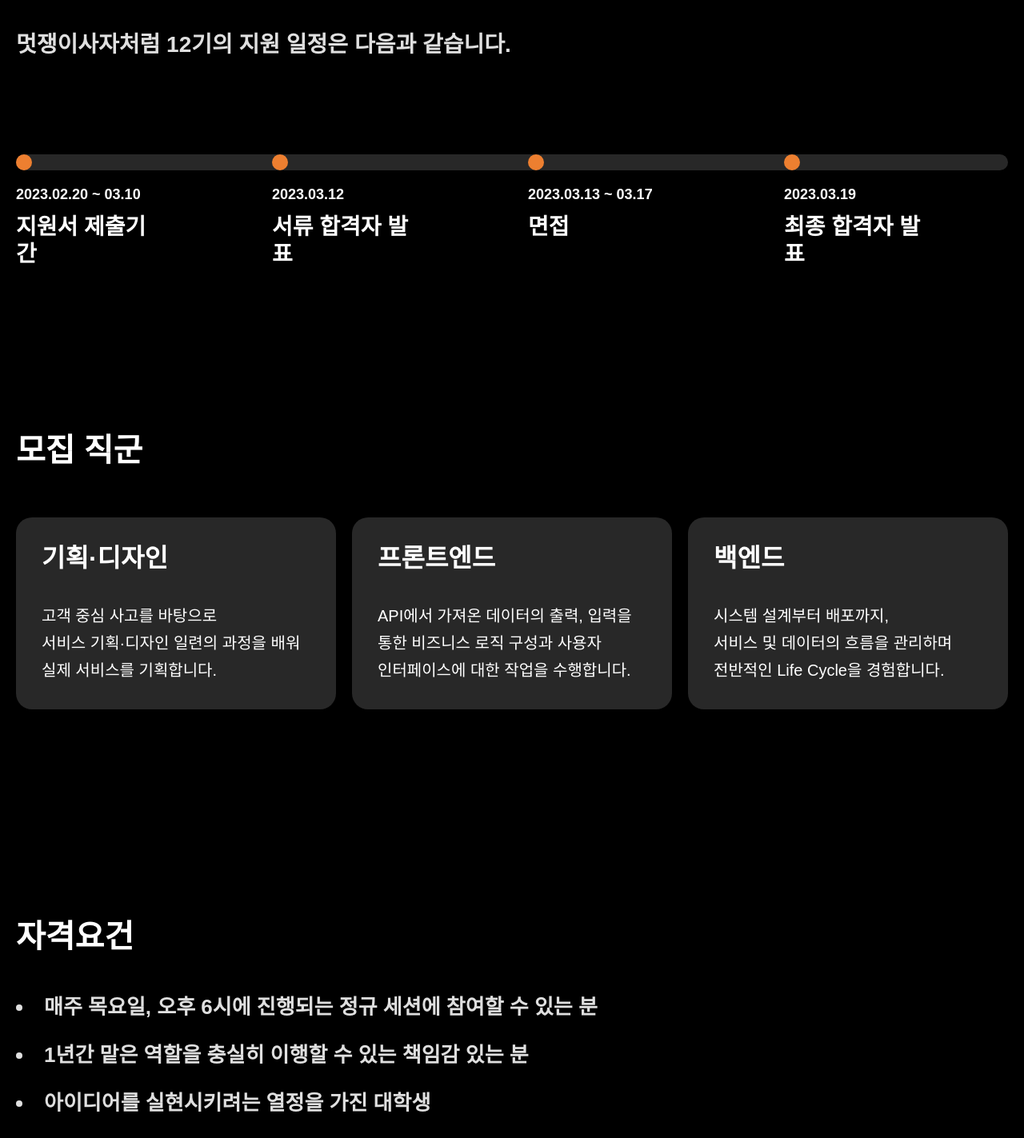
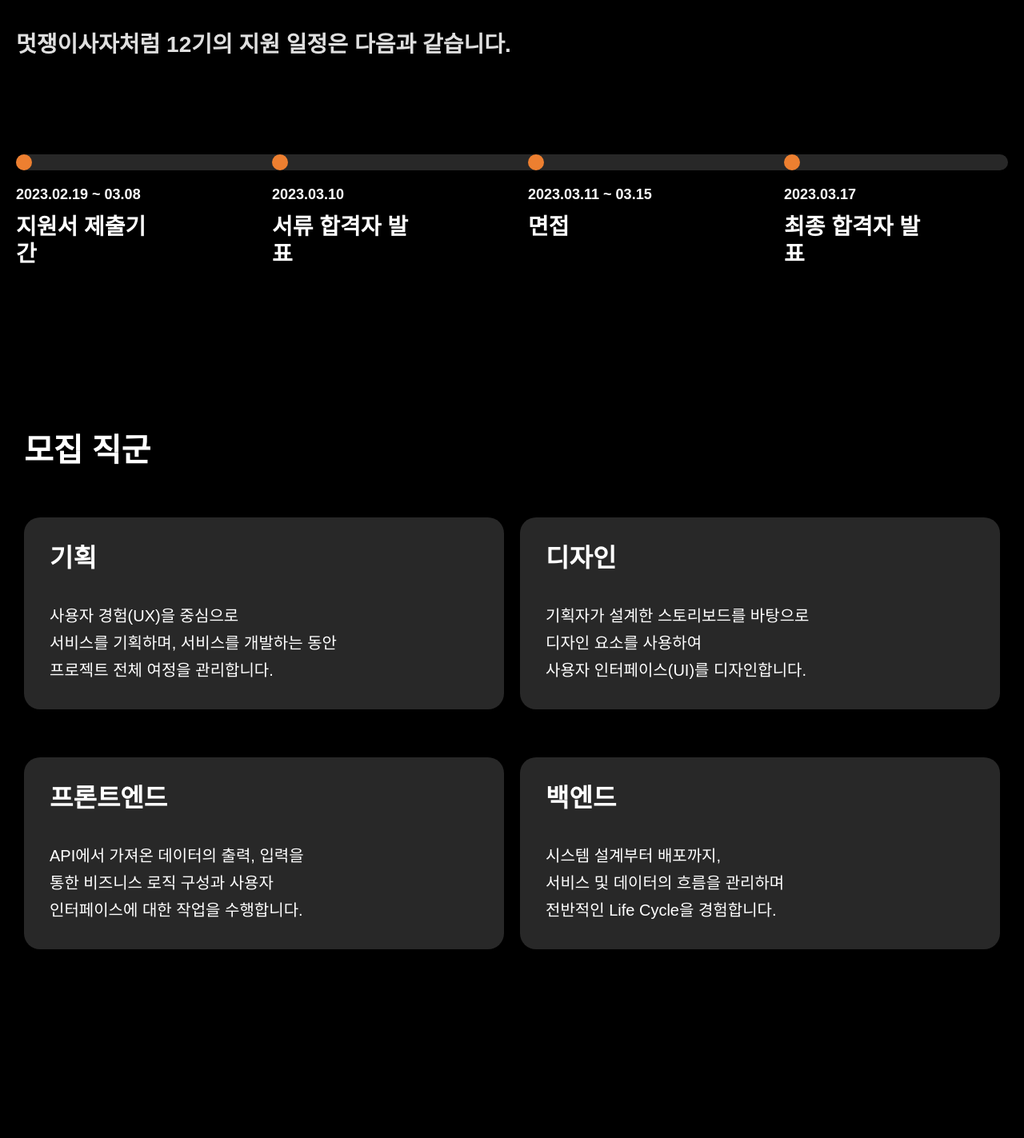
Before and after one commit to Likelion-HongikUniv/likelion-hongik-client, a React (Create React App) app: page /recruit in a window 1280 px wide. Shown: the part 1330-2753 px from the top of the page at 80% size. Built offline with nearby package versions, Linux system fonts and the light colour scheme; no server answers; a small style sheet from the web is missing; a web font is replaced by a local one; what recoil-persist would draw is missing.

Commit message:
fix: recruitPage 수정사항 변경

```diff
--- a/src/components/elements/Footer.tsx
+++ b/src/components/elements/Footer.tsx
@@ -1,7 +1,7 @@
 import styled, { CSSProperties } from "styled-components";
 
 const Footer = ({ style }: { style?: CSSProperties }) => {
-  return <Wrapper style={style}>© 2022 Mutsa. All rights reserved.</Wrapper>;
+  return <Wrapper style={style}>© 2024 Mutsa. All rights reserved.</Wrapper>;
 };
 
 export default Footer;
--- a/src/components/elements/Header.tsx
+++ b/src/components/elements/Header.tsx
@@ -48,10 +48,10 @@ export function Header() {
             <HeaderButton onClick={onClickHeaderButton} name="recruit">
               지원하기
             </HeaderButton>
-            {/* <HeaderButton onClick={onClickHeaderButton} name="community/BOARD">
+            <HeaderButton onClick={onClickHeaderButton} name="community/BOARD">
               커뮤니티
             </HeaderButton>
-            <ProfileButton /> */}
+            <ProfileButton />
           </Row>
         </Wrapper>
       </>
--- a/src/components/recruitPage/Curriculum.tsx
+++ b/src/components/recruitPage/Curriculum.tsx
@@ -10,19 +10,19 @@ export function Curriculum() {
         <BarContainer>
           <div>
             <Dot1>
-              <Date>2023.02.20 ~ 03.10</Date>
+              <Date>2023.02.19 ~ 03.08</Date>
               <Text>지원서 제출기간</Text>
             </Dot1>
             <Dot2>
-              <Date>2023.03.12</Date>
+              <Date>2023.03.10</Date>
               <Text>서류 합격자 발표</Text>
             </Dot2>
             <Dot3>
-              <Date>2023.03.13 ~ 03.17</Date>
+              <Date>2023.03.11 ~ 03.15</Date>
               <Text>면접</Text>
             </Dot3>
             <Dot4>
-              <Date>2023.03.19</Date>
+              <Date>2023.03.17</Date>
               <Text>최종 합격자 발표</Text>
             </Dot4>
           </div>
@@ -63,7 +63,7 @@ const PartName = styled.div`
   color: white;
   font-size: 40px;
   margin-bottom: 30px;
-  font-weight: 700;
+  font-weight: 800;
   @media (max-width: 391px) {
     font-size: 28px;
     line-height: 33.89px;
--- a/src/components/recruitPage/Part.tsx
+++ b/src/components/recruitPage/Part.tsx
@@ -8,13 +8,33 @@ export function Part() {
         <TitleText>모집 직군</TitleText>
         <BoxGrid>
           <PartBox>
-            <PartText>기획·디자인</PartText>
+            <PartText>기획</PartText>
             <PartSmallText>
-              고객 중심 사고를 바탕으로
+              사용자 경험(UX)을 중심으로
+              <br />
+              서비스를 기획하며, 서비스를 개발하는 동안
+              <br />
+              프로젝트 전체 여정을 관리합니다.
+              {/* 고객 중심 사고를 바탕으로
               <br />
               서비스 기획·디자인 일련의 과정을 배워
               <br />
-              실제 서비스를 기획합니다.
+              실제 서비스를 기획합니다. */}
+            </PartSmallText>
+          </PartBox>
+          <PartBox>
+            <PartText>디자인</PartText>
+            <PartSmallText>
+              기획자가 설계한 스토리보드를 바탕으로
+              <br />
+              디자인 요소를 사용하여
+              <br />
+              사용자 인터페이스(UI)를 디자인합니다.
+              {/* 시스템 설계부터 배포까지,
+              <br />
+              서비스 및 데이터의 흐름을 관리하며
+              <br />
+              전반적인 Life Cycle을 경험합니다. */}
             </PartSmallText>
           </PartBox>
           <PartBox>
@@ -104,7 +124,7 @@ const TitleText = styled.div`
 
 const PartBox = styled.div`
   height: 240px;
-  width: 400px;
+  width: 600px;
   border-radius: 20px;
   background: #333333cc;
   margin-top: 60px;
@@ -137,7 +157,7 @@ const PartBox = styled.div`
 
 const BoxGrid = styled.div`
   display: grid;
-  grid-template-columns: 1fr 1fr 1fr;
+  grid-template-columns: 1fr 1fr;
   column-gap: 20px;
   justify-content: center;
 
--- a/src/components/recruitPage/QnA.tsx
+++ b/src/components/recruitPage/QnA.tsx
@@ -32,6 +32,7 @@ const ForDiv = styled.div`
   font-weight: 700;
   display: flex;
   padding: 0 340px;
+  margin-left: 10px;
 
   @media (max-width: 391px) {
     padding: 0 0;
@@ -61,7 +62,7 @@ const TitleText = styled.div`
   font-size: 40px;
   line-height: 48px;
   padding-top: 260px;
-
+  font-weight: 800;
   @media (max-width: 391px) {
     font-size: 28px;
     line-height: 33.89px;
--- a/src/components/recruitPage/RecruitInfo.tsx
+++ b/src/components/recruitPage/RecruitInfo.tsx
@@ -21,7 +21,7 @@ export function RecruitInfo() {
         <SmallText>멋쟁이사자처럼 지원에 관련된 내용을 소개합니다.</SmallText>
         <ForDiv />
         {/* 수정 필요 */}
-        <BasicText>지원 기간: 2023.02.20 ~ 2023.03.10</BasicText>
+        <BasicText>지원 기간: 2023.02.19 ~ 2023.03.08</BasicText>
         <BasicText>모집 인원: 총 30명 내외 선발 예정</BasicText>
       </Diving>
       <Divs>
--- a/src/components/recruitPage/Requirement.tsx
+++ b/src/components/recruitPage/Requirement.tsx
@@ -4,7 +4,7 @@ export function Requirement() {
   return (
     <ForDiv>
       <div>
-        <TitleText>자격요건</TitleText>
+        <TitleText>자격 요건</TitleText>
         <ForLi>
           <li style={{ marginBottom: "12px" }}>매주 목요일, 오후 6시에 진행되는 정규 세션에 참여할 수 있는 분</li>
           <li style={{ marginBottom: "12px" }}>1년간 맡은 역할을 충실히 이행할 수 있는 책임감 있는 분</li>
@@ -22,6 +22,7 @@ export function Requirement() {
 const ForDiv = styled.div`
   font-weight: 700;
   padding: 0 340px;
+  margin-left: 10px;
   display: flex;
   @media (max-width: 391px) {
     padding: 0 0;
@@ -49,6 +50,7 @@ const TitleText = styled.div`
   font-size: 40px;
   line-height: 48px;
   padding-top: 260px;
+  font-weight: 800;
   @media (max-width: 391px) {
     padding-top: 80px;
     font-size: 28px;
```
